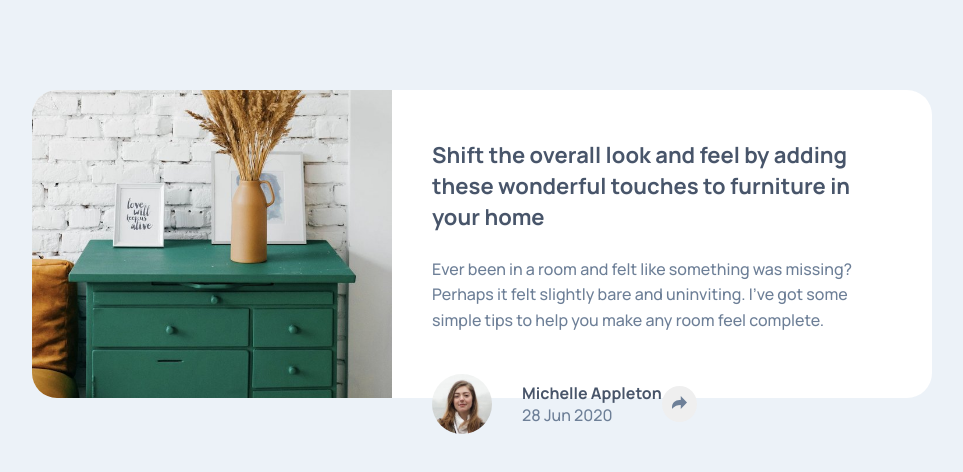
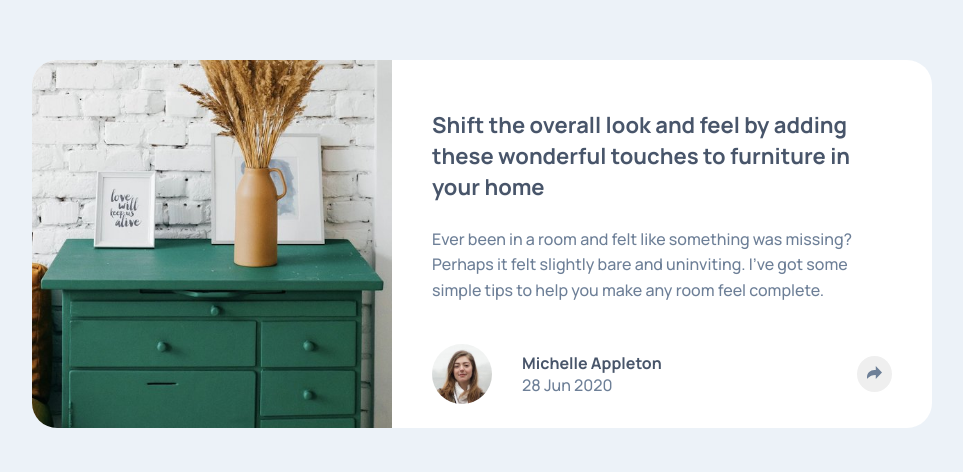
Before and after one commit to OJ217/article-preview, a plain HTML site: page index.html in a window 1280 px wide. Shown: the part 156-628 px from the top of the page, without its empty margins (158-1121 px from the left). Drawn offline with Linux system fonts and the light colour scheme.

Commit message:
Second commit

```diff
--- a/styles.css
+++ b/styles.css
@@ -174,9 +174,6 @@ body {
         height: 75px;
         border-radius: 20px;
     }
-    .article-author {
-        position: absolute;
-    }
     #share-button-deactivate {
         display: none;
     }
```
